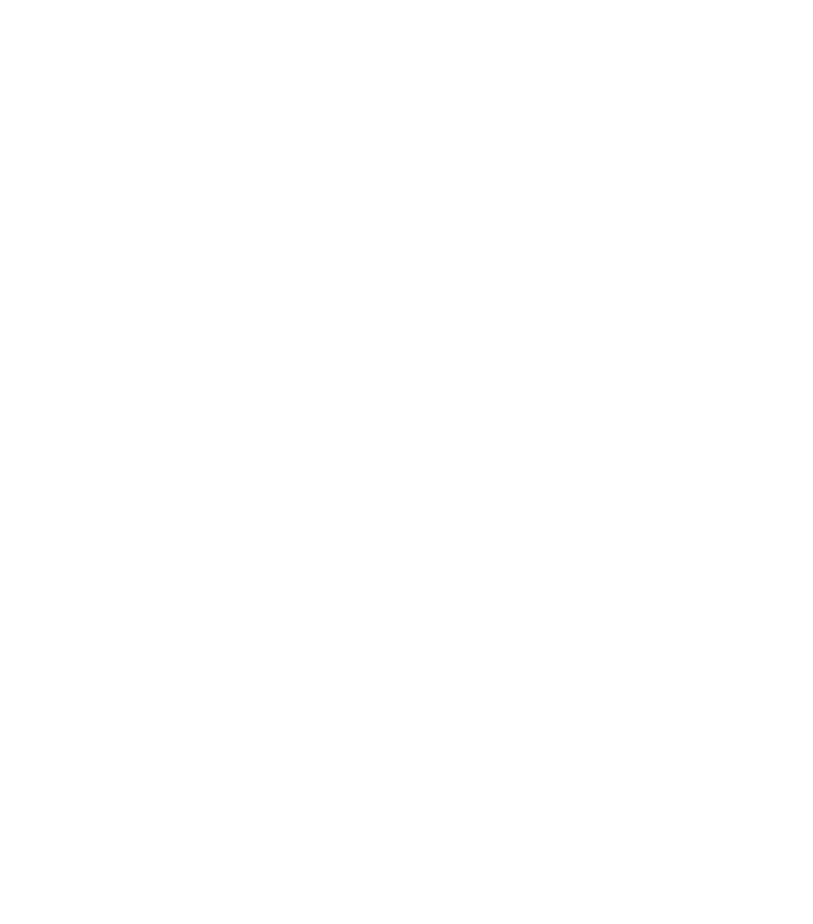
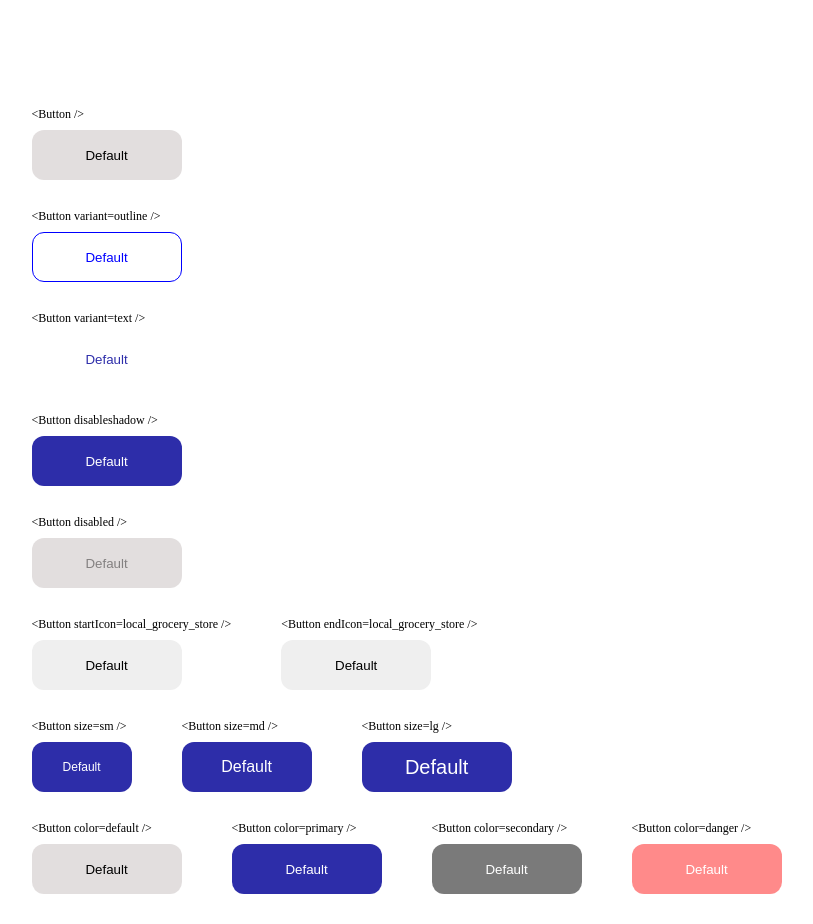
Before and after one commit to venky-cs/button-component, a React (Create React App) app: page / in a window 1280 px wide. Shown: the part 128-1052 px from the top of the page, without its empty margins (250-1063 px from the left). Before the commit the page ends 800 px from the top, so only its background shows below. Built offline with nearby package versions, Linux system fonts and the light colour scheme.

Commit message:
'create-layout'

```diff
--- a/src/App.css
+++ b/src/App.css
@@ -3,3 +3,8 @@
   padding: 0;
   box-sizing: border-box;
 }
+
+.App{
+  width: 70%;
+  margin: 0 auto;
+}
--- a/src/App.js
+++ b/src/App.js
@@ -1,8 +1,121 @@
 import React from 'react';
+import './App.css'
+import styled from 'styled-components'
+import Button from './Button';
+
+const Heading=styled.h3`
+margin:100px;
+width:93px;
+height:36px;
+font-family:poppins;
+font-size:24px;
+line-height:36px;
+`;
+
+const Row=styled.div`
+margin-left:10%;
+`;
+
+const Flex=styled.div`
+display:flex;
+`
+const RightSpace = styled.div`
+margin-right:50px;`
+
+const Title=styled.p`
+font-family:Ubuntu Mono;
+font-weight:400;
+font-size:12px;
+line-height:12px;
+`;
 
 function App() {
   return (
     <div className="App">
+      <Heading>Buttons</Heading>
+      <Row>
+          <Title>{'<Button />'}</Title>
+           <Button variant="default">Default</Button>
+      </Row>
+      <br/>
+
+      <Row>
+          <Title>{'<Button variant=outline />'}</Title>
+          <Button variant="outline">Default</Button>
+      </Row>
+      <br/>
+
+      <Row>
+          <Title>{'<Button variant=text />'}</Title>
+          <Button variant='text'>Default</Button>
+      </Row>
+      <br/>
+
+      <Row>
+        <Title>{'<Button disableshadow />'}</Title>
+        <Button variant="disableshadow">Default</Button>
+      </Row>
+      <br/>
+
+      <Row>
+        <Title>{'<Button disabled />'}</Title>
+        <Button variant="disabled">Default</Button>
+      </Row>
+      <br/>
+
+      <Row>
+        <Flex>
+          <RightSpace>
+            <Title>{'<Button startIcon=local_grocery_store />'}</Title>
+            <Button icon="start">Default</Button>
+          </RightSpace>
+          <RightSpace>
+            <Title>{'<Button endIcon=local_grocery_store />'}</Title>
+            <Button icon="end">Default</Button>
+          </RightSpace>
+        </Flex>
+      </Row>
+      <br/>
+
+      <Row>
+        <Flex>
+          <RightSpace>
+            <Title>{'<Button size=sm />'}</Title>
+            <Button size="sm">Default</Button>
+          </RightSpace>
+          <RightSpace>
+            <Title>{'<Button size=md />'}</Title>
+            <Button size="md">Default</Button>
+          </RightSpace>
+          <RightSpace>
+            <Title>{'<Button size=lg />'}</Title>
+            <Button size="lg">Default</Button>
+          </RightSpace>
+        </Flex>
+      </Row>
+      <br/>
+
+      <Row>
+        <Flex>
+          <RightSpace>
+            <Title>{'<Button color=default />'}</Title>
+            <Button color='default'>Default</Button>
+          </RightSpace>
+          <RightSpace>
+            <Title>{'<Button color=primary />'}</Title>
+            <Button color='primary'>Default</Button>
+          </RightSpace>
+          <RightSpace>
+            <Title>{'<Button color=secondary />'}</Title>
+            <Button color='secondary'>Default</Button>
+          </RightSpace>
+          <RightSpace>
+            <Title>{'<Button color=danger />'}</Title>
+            <Button color='danger'>Default</Button>
+          </RightSpace>
+        </Flex>
+      </Row>
+      <br/>
 
     </div>
   );
--- /dev/null
+++ b/src/Button.js
@@ -0,0 +1,105 @@
+import styled from 'styled-components';
+
+const Button =styled.button`
+width:150px;
+height:50px;
+margin:10px 0;
+padding:8px 20px;
+border-radius:12px;
+border:none;
+cursor:pointer;
+
+
+${props => {
+    if(props.variant ==='default'){
+        return `border:none;
+        background-color: rgba(204, 198, 198, 0.568);
+
+        &:hover {
+        background-color:grey}`
+    }
+    if(props.variant === 'outline'){
+        return `border:1px solid blue;
+        color:blue;
+        background-color:white;
+
+        &:hover {border:1px solid blue;
+        color:rgba(17, 17, 158, 0.877);
+        background-color: rgba(138, 138, 216, 0.788)}`;
+    }
+    if(props.variant === 'text'){
+        return `border:none;
+        color:rgba(17, 17, 158, 0.877);
+        background-color:white;
+
+        &:hover {border:none;
+        color:rgba(17, 17, 158, 0.877);
+        background-color:rgba(130, 130, 200, 0.877)}`;
+    }
+    if (props.variant === 'disableshadow'){
+        return `
+        background-color:rgba(17, 17, 158, 0.877);
+        color:#fff`
+    }
+    if (props.variant === 'disabled'){
+        return `
+        cursor:default;
+        border:none;
+        background-color: rgba(204, 198, 198, 0.568);
+        color:rgba(39, 38, 38, 0.507);
+
+        &:hover {
+            color: rgba(224, 198, 198, 0.568);
+            background-color:#fff;
+        }
+        `
+    }
+}}
+
+
+${props => {
+    switch(props.size){
+        case "sm":
+            return 'font-size:12px;width:100px;background-color:rgba(17, 17, 158, 0.877);color:white;';
+
+        case "md":
+            return 'font-size:16px;width:130px;background-color:rgba(17, 17, 158, 0.877);color:white;';
+
+        case "lg":
+            return 'font-size:20px;background-color:rgba(17, 17, 158, 0.877);color:white;';
+    }
+    return null
+}}
+
+
+${props => {
+    switch(props.color){
+        case 'default':
+            return `
+             background-color: rgba(204, 198, 198, 0.568);
+        &:hover {
+        background-color:grey}
+            `;
+        case 'primary':
+            return `color:white;background-color:rgba(17, 17, 158, 0.877);
+            &:hover{
+                background-color:blue;
+            }`;
+        case 'secondary':
+            return `color:white;background-color:rgba(0, 0, 0, 0.521);
+            &:hover{
+                background-color:black;
+            }`;
+        case 'danger':
+            return `color:white;background-color:rgba(255, 0, 0, 0.459);
+            &:hover{
+                background-color:red;
+            }`;
+    }
+    return null;
+}}
+`;
+
+
+
+export default Button
```
